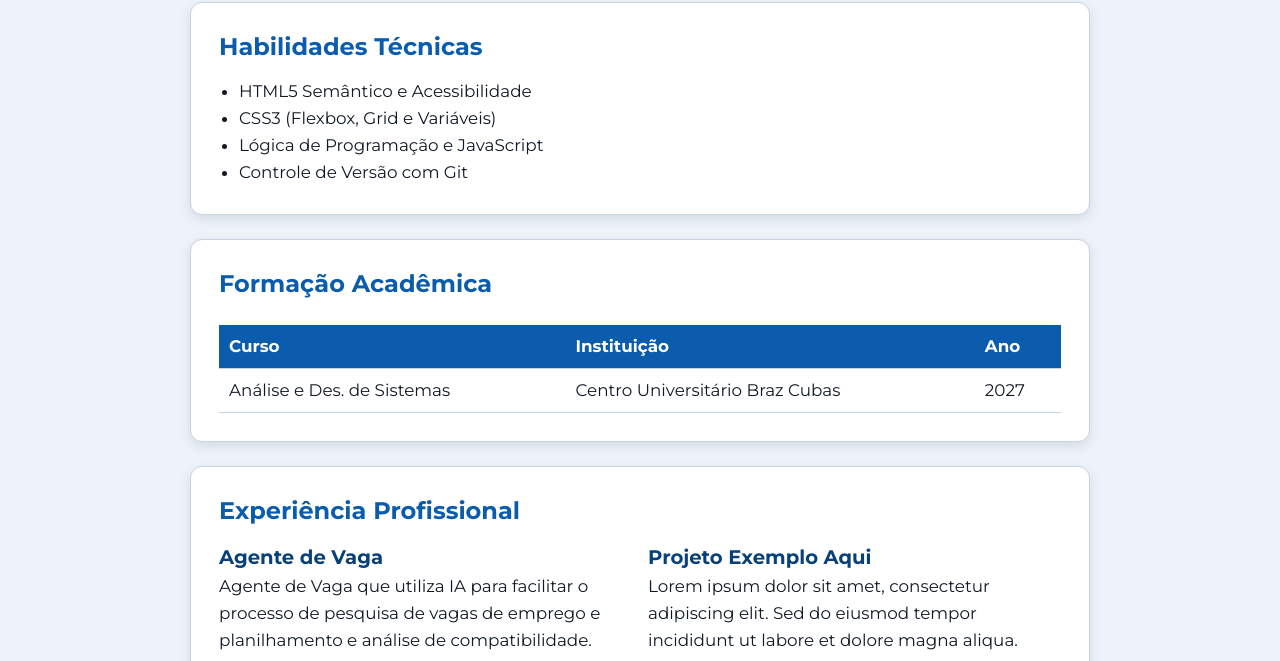
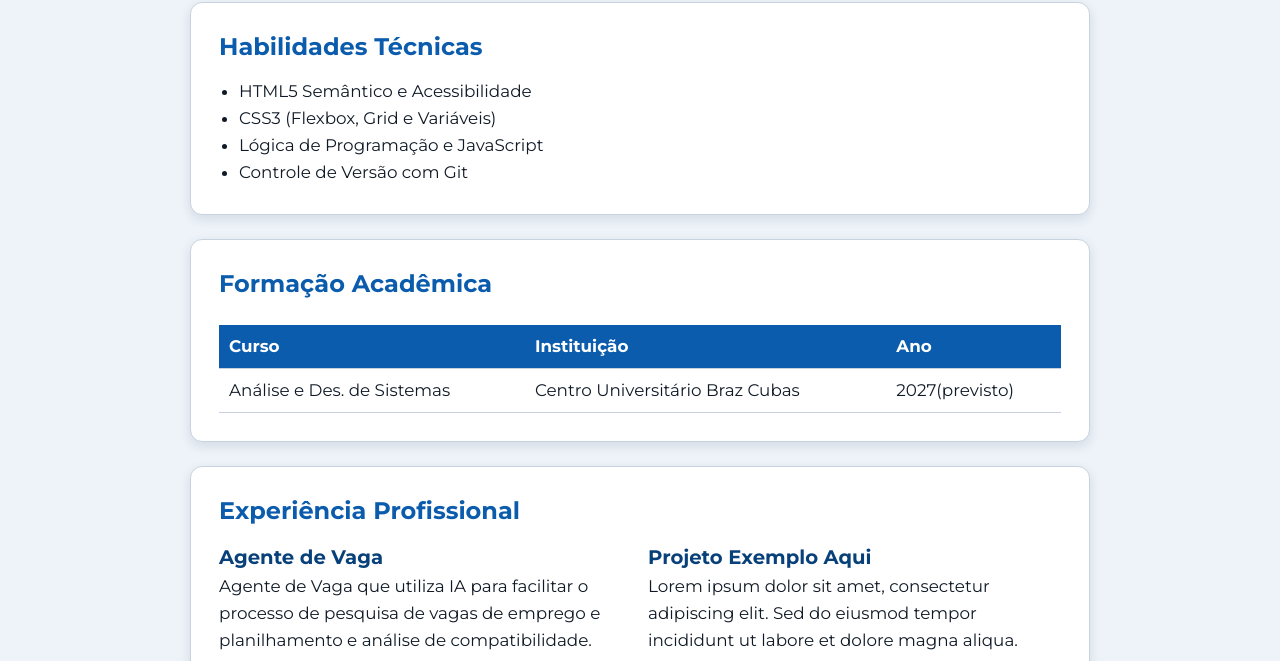
Before and after one commit to Nathan-GN-Santos/ads-dfew-site-pessoal-portfolio, a plain HTML site: page curriculo.html in a window 1280 px wide. Shown: the part 138-799 px from the top of the page. Drawn offline with nearby package versions, Linux system fonts and the light colour scheme.

Commit message:
add: previsto em curriculo.html

```diff
--- a/curriculo.html
+++ b/curriculo.html
@@ -79,7 +79,7 @@
                         <tr>
                             <td>Análise e Des. de Sistemas</td>
                             <td>Centro Universitário Braz Cubas </td>
-                            <td>2027</td>
+                            <td>2027(previsto)</td>
                         </tr>
                     </tbody>
                 </table>
```
